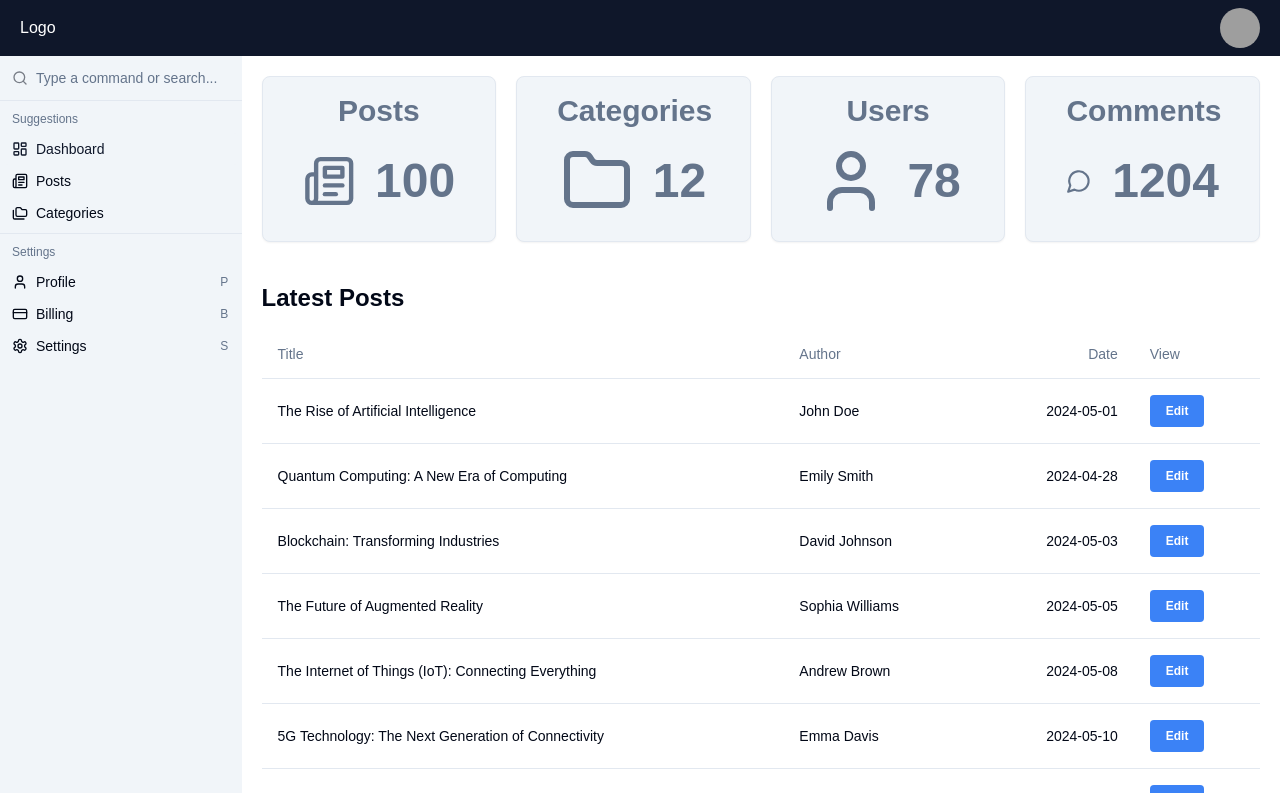
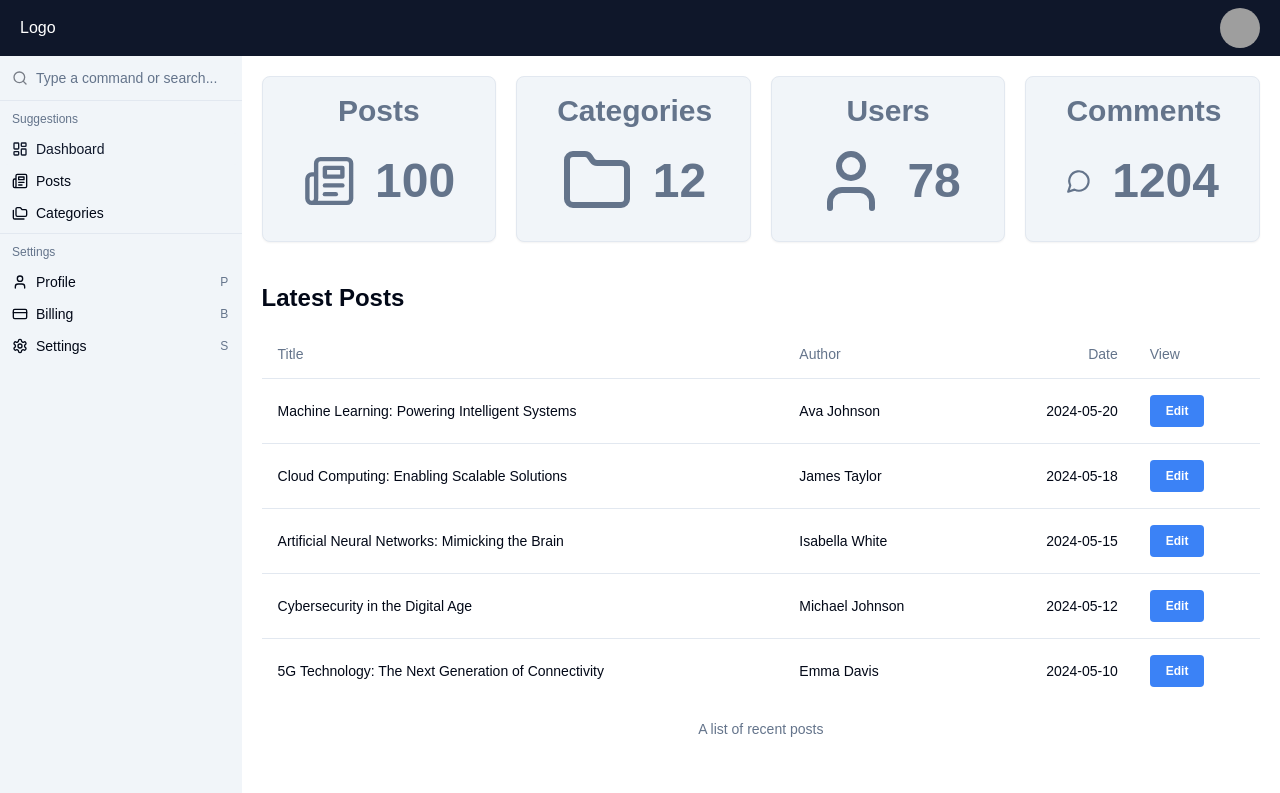
Before and after one commit to MiraslauSharkouski/nextjs-dashboard, a Next.js app: page / in a window 1280 px wide. Shown: the top 793 px of the page. Built offline with nearby package versions, Linux system fonts and the light colour scheme; grey boxes are pictures that could not be loaded.

Commit message:
add limit and sort posts

```diff
--- a/app/page.tsx
+++ b/app/page.tsx
@@ -26,7 +26,7 @@ export default function Home() {
           icon={<MessageCircle className="text-slate-500" size={72} />}
         />
       </div>
-      <PostTable title="Latest Posts" />
+      <PostTable title="Latest Posts" limit={5} />
     </>
   );
 }
--- a/components/posts/PostTable.tsx
+++ b/components/posts/PostTable.tsx
@@ -17,6 +17,15 @@ interface PostsTableProps {
 }
 
 const PostTable = ({ limit, title }: PostsTableProps) => {
+  // sort posts in dec order based on date
+  const sortedPosts: Post[] = [...posts].sort(
+    (a, b) => new Date(b.date).getTime() - new Date(a.date).getTime()
+  );
+
+  //filter posts to limit
+
+  const filteredPosts = limit ? sortedPosts.slice(0, limit) : sortedPosts;
+
   return (
     <div className="mt-10">
       <h3 className="text-2xl mb-4 font-semibold">{title ? title : "Posts"}</h3>
@@ -33,7 +42,7 @@ const PostTable = ({ limit, title }: PostsTableProps) => {
           </TableRow>
         </TableHeader>
         <TableBody>
-          {posts.map((post) => (
+          {filteredPosts.map((post) => (
             <TableRow key={post.id}>
               <TableCell>{post.title}</TableCell>
               <TableCell className="hidden md:table-cell">
```
